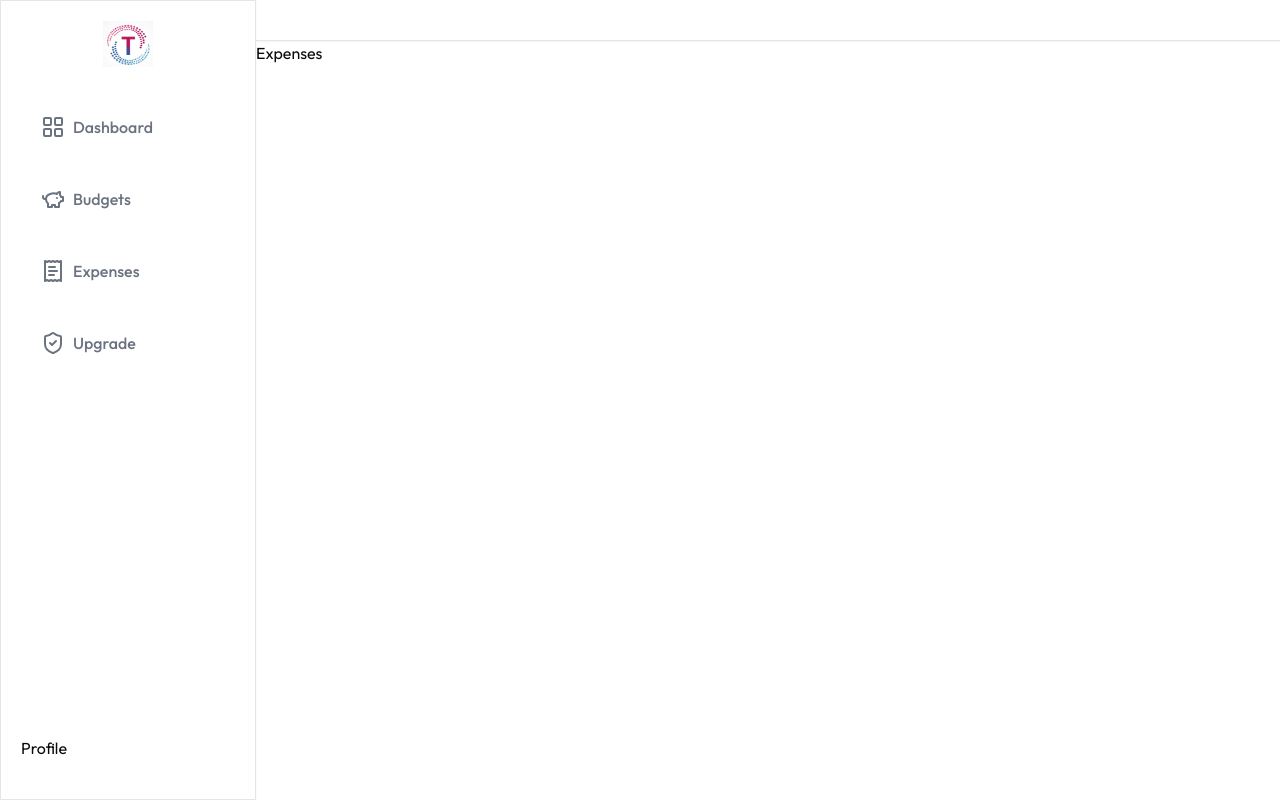
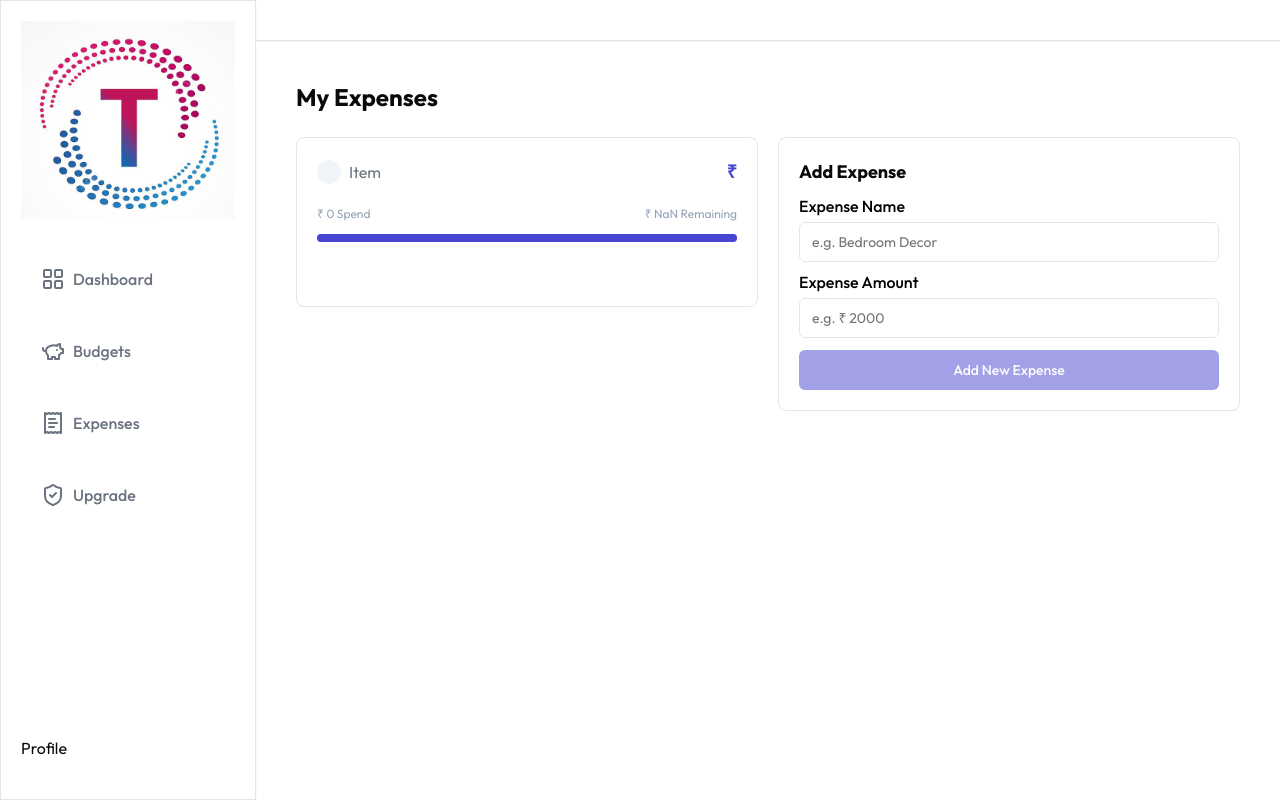
Before and after one commit to atultingre/expense-track, a Next.js app: page /dashboard/expenses/1 in a window 1280 px wide. Built offline with nearby package versions, Linux system fonts and the light colour scheme; no server answers.

Commit message:
Add expenses in the budget

```diff
--- a/app/(routes)/dashboard/_components/SideNav.jsx
+++ b/app/(routes)/dashboard/_components/SideNav.jsx
@@ -42,6 +42,7 @@
         width={50}
         height={50}
         alt="logo"
+        style={{ width: "auto", height: "auto" }}
       />
       <div>
         {menuList.map((menu, index) => (
--- a/app/(routes)/dashboard/budgets/_components/BudgetItem.jsx
+++ b/app/(routes)/dashboard/budgets/_components/BudgetItem.jsx
@@ -1,8 +1,18 @@
+import Link from "next/link";
 import React from "react";
 
 const BudgetItem = ({ budget }) => {
+  const calculateBudgetPercentage = () => {
+    // {spend/total}*100
+    const perc = (budget?.totalSpend / budget?.amount) * 100;
+    return perc.toFixed(2);
+  };
+
   return (
-    <div className="p-5 border rounded-lg  hover:shadow-md cursor-pointer">
+    <Link
+      href={"/dashboard/expenses/" + budget?.id}
+      className="p-5 border rounded-lg  hover:shadow-md cursor-pointer h-[170px]"
+    >
       <div className="flex gap-2 items-center justify-between">
         <div className="flex gap-2 items-center">
           <h2 className="text-2xl py-3 px-3 bg-slate-100 rounded-full">
@@ -16,19 +26,24 @@
         <h2 className="font-bold text-primary text-lg">₹ {budget?.amount} </h2>
       </div>
       <div className="mt-5">
-        <div className="flex items-center justify-between mb-1">
+        <div className="flex items-center justify-between mb-3">
           <h2 className="text-xs text-slate-400">
-            ₹ {budget.totalSpend ? budget.totalSpend : 0} Spend
+            ₹ {budget?.totalSpend ? budget?.totalSpend : 0} Spend
           </h2>
           <h2 className="text-xs text-slate-400">
-            ₹ {budget.amount - budget.totalSpend} Remaining
+            ₹ {budget?.amount - budget?.totalSpend} Remaining
           </h2>
         </div>
         <div className="w-full bg-slate-300 h-2 rounded-full">
-          <div className="w-[40%] bg-primary h-2 rounded-full"></div>
+          <div
+            className=" bg-primary h-2 rounded-full"
+            style={{
+              width: `${calculateBudgetPercentage()}%`,
+            }}
+          ></div>
         </div>
       </div>
-    </div>
+    </Link>
   );
 };
 
--- a/app/(routes)/dashboard/budgets/_components/CreateBudget.jsx
+++ b/app/(routes)/dashboard/budgets/_components/CreateBudget.jsx
@@ -17,6 +17,7 @@
 import { useUser } from "@clerk/nextjs";
 import { toast } from "sonner";
 import { Budgets } from "@/utils/schema";
+import { PlusIcon } from "lucide-react";
 
 const CreateBudget = ({ refreshData }) => {
   const [emojiIcon, setEmojiIcon] = useState("😍");
@@ -47,7 +48,7 @@
       <Dialog>
         <DialogTrigger asChild>
           <div className="bg-slate-100 p-10 rounded-md items-center flex flex-col border-2 border-dashed cursor-pointer shadow hover:shadow-md ">
-            <h2 className="text-3xl">+</h2>
+            <h2 className="text-3xl"><PlusIcon/></h2>
             <h2 className="text-xl">Create New Budget</h2>
           </div>
         </DialogTrigger>
@@ -89,13 +90,6 @@
                   onChange={(e) => setAmount(e.target.value)}
                 />
               </div>
-              {/* <Button
-                disabled={!(name && amount)}
-                className="mt-5 w-full"
-                onClick={() => onCreateBudget()}
-              >
-                Create Budget
-              </Button> */}
             </DialogDescription>
           </DialogHeader>
           <DialogFooter className="sm:justify-start">
--- a/app/(routes)/dashboard/expenses/[id]/page.jsx
+++ b/app/(routes)/dashboard/expenses/[id]/page.jsx
@@ -1,5 +1,64 @@
-const Expenses = () => {
-  return <div>Expenses</div>;
+"use client";
+import { useEffect, useState } from "react";
+import { useUser } from "@clerk/nextjs";
+import { db } from "@/utils/dbConfig";
+import { eq, getTableColumns, sql } from "drizzle-orm";
+import { Budgets, Expenses } from "@/utils/schema";
+import BudgetItem from "../../budgets/_components/BudgetItem";
+import AddExpense from "../_components/AddExpense";
+
+const ExpensesScreen = ({ params }) => {
+  const { user } = useUser();
+  const [budgetInfo, setBudgetInfo] = useState([]);
+
+  useEffect(() => {
+    console.log("params: ", params);
+    user && getBudgetInfo();
+  }, [user]);
+
+  /**
+   * get Budget Information
+   */
+
+  const getBudgetInfo = async () => {
+    const result = await db
+      .select({
+        ...getTableColumns(Budgets),
+        totalSpend: sql`sum(${Expenses.amount})`.as("totalSpend"),
+        totalItem: sql`count(${Expenses.id})`.as("totalItem"),
+      })
+      .from(Budgets)
+      .leftJoin(Expenses, eq(Budgets.id, Expenses.budgetId))
+      .where(eq(Budgets.createdBy, user?.primaryEmailAddress?.emailAddress))
+      .where(eq(Budgets.id, params.id))
+      .groupBy(Budgets.id);
+    console.log("result getBudgetInfo: ", result);
+    setBudgetInfo(result[0]);
+  };
+
+  /**
+   * get latest Expenses
+   */
+
+  const getExpensesList = async () => {};
+
+  return (
+    <div className="p-10">
+      <h2 className="text-2xl font-bold">My Expenses</h2>
+      <div className="grid grid-cols-1 md:grid-cols-2  mt-6 gap-5">
+        {budgetInfo ? (
+          <BudgetItem budget={budgetInfo} />
+        ) : (
+          <div className="w-full bg-slate-200 rounded-lg h-[150px] animate-pulse"></div>
+        )}
+        <AddExpense
+          budgetId={params.id}
+          user={user}
+          refreshData={() => getBudgetInfo()}
+        />
+      </div>
+    </div>
+  );
 };
 
-export default Expenses;
+export default ExpensesScreen;
--- /dev/null
+++ b/app/(routes)/dashboard/expenses/_components/AddExpense.jsx
@@ -0,0 +1,61 @@
+import React, { useState } from "react";
+import { Input } from "@/components/ui/input";
+import { Button } from "@/components/ui/button";
+import { db } from "@/utils/dbConfig";
+import { Budgets, Expenses } from "@/utils/schema";
+import { toast } from "sonner";
+
+const AddExpense = ({ budgetId, user, refreshData }) => {
+  const [name, setName] = useState("");
+  const [amount, setAmount] = useState("");
+
+  const addNewExpense = async () => {
+    const result = await db
+      .insert(Expenses)
+      .values({
+        name: name,
+        amount: amount,
+        budgetId: budgetId,
+        createdAt: user?.primaryEmailAddress?.emailAddress,
+      })
+      .returning({ insertedId: Budgets.id });
+    console.log("result addNewExpense: ", result);
+
+    if (result) {
+      setName(" ");
+      setAmount(" ");
+      refreshData();
+      toast("New Expense Added!");
+    }
+  };
+
+  return (
+    <div className="border p-5 rounded-lg">
+      <h2 className="font-bold text-lg">Add Expense</h2>
+      <div className="mt-2">
+        <h2 className="text-black font-medium my-1">Expense Name</h2>
+        <Input
+          placeholder="e.g. Bedroom Decor"
+          onChange={(e) => setName(e.target.value)}
+        />
+      </div>
+      <div className="mt-2">
+        <h2 className="text-black font-medium my-1">Expense Amount</h2>
+        <Input
+          type="number"
+          placeholder="e.g. ₹ 2000"
+          onChange={(e) => setAmount(e.target.value)}
+        />
+      </div>
+      <Button
+        disabled={!(name && amount)}
+        onClick={() => addNewExpense()}
+        className="mt-3 w-full"
+      >
+        Add New Expense
+      </Button>
+    </div>
+  );
+};
+
+export default AddExpense;
--- a/app/(routes)/dashboard/upgrade/page.jsx
+++ b/app/(routes)/dashboard/upgrade/page.jsx
@@ -1,5 +1,5 @@
 const Upgrade = () => {
-  return <div>Upgrade</div>;
+  return <div className="p-10">Upgrade</div>;
 };
 
 export default Upgrade;
```
Also changed, not shown: app/(routes)/dashboard/budgets/_components/BudgetList.jsx (+7 -4 lines).
